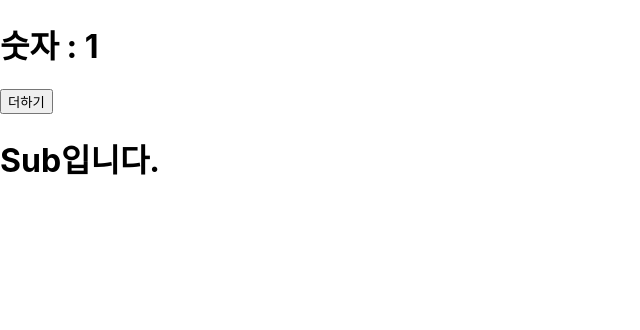
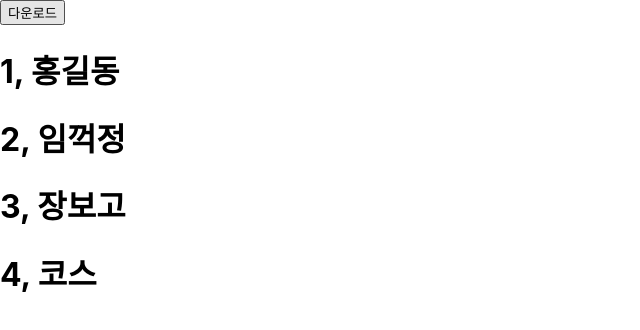
Before and after one commit to rkdwlss2/react, a React (Create React App) app: page / in a window 1280 px wide. Shown: the top 330 px of the page, without its empty margins (0-640 px from the left). Built offline with nearby package versions, Linux system fonts and the light colour scheme.

Commit message:
useState 끝끝

```diff
--- a/src/App.js
+++ b/src/App.js
@@ -1,23 +1,36 @@
 import React, { useState } from 'react';
 import './App.css';
-import Sub from './Sub';
 
 function App() {
   // let list = [1, 2, 3];
-  const [number, setNumber] = useState(1); // react 안에 hooks 라이브러리 상태값이 됨
-  //let number = 1;
-  const add = () => {
-    setNumber(number + 1); // 리엑트 한테 number값 변경할께 라고 요청
-    console.log('add', number);
+  const [num, setNum] = useState(5);
+  console.log(`App 실행됨`);
+
+  let sample = [
+    { id: 1, name: '홍길동' },
+    { id: 2, name: '임꺽정' },
+    { id: 3, name: '장보고' },
+    { id: 4, name: '코스' },
+  ];
+
+  //다운로드 받음
+  const [users, setUsers] = useState(sample);
+
+  const download = () => {
+    // const a = sample.concat({ id: 5, name: '조자룡' });
+    // console.log(sample);
+    setUsers([...sample, { id: num, name: '조자룡' }]);
+    setNum(num + 1);
   };
 
   return (
     <div>
-      <div>
-        <h1>숫자 : {number}</h1>
-        <button onClick={add}>더하기</button>
-        <Sub />
-      </div>
+      <button onClick={download}>다운로드</button>
+      {users.map((u) => (
+        <h1 key={u.id}>
+          {u.id}, {u.name}
+        </h1>
+      ))}
     </div>
   );
 }
--- a/test.html
+++ b/test.html
@@ -68,9 +68,6 @@
 
 
      //users[1].name = updateUserDto.name;
-
-
-     console.log(users);
 </script>
 
 </body>
```
